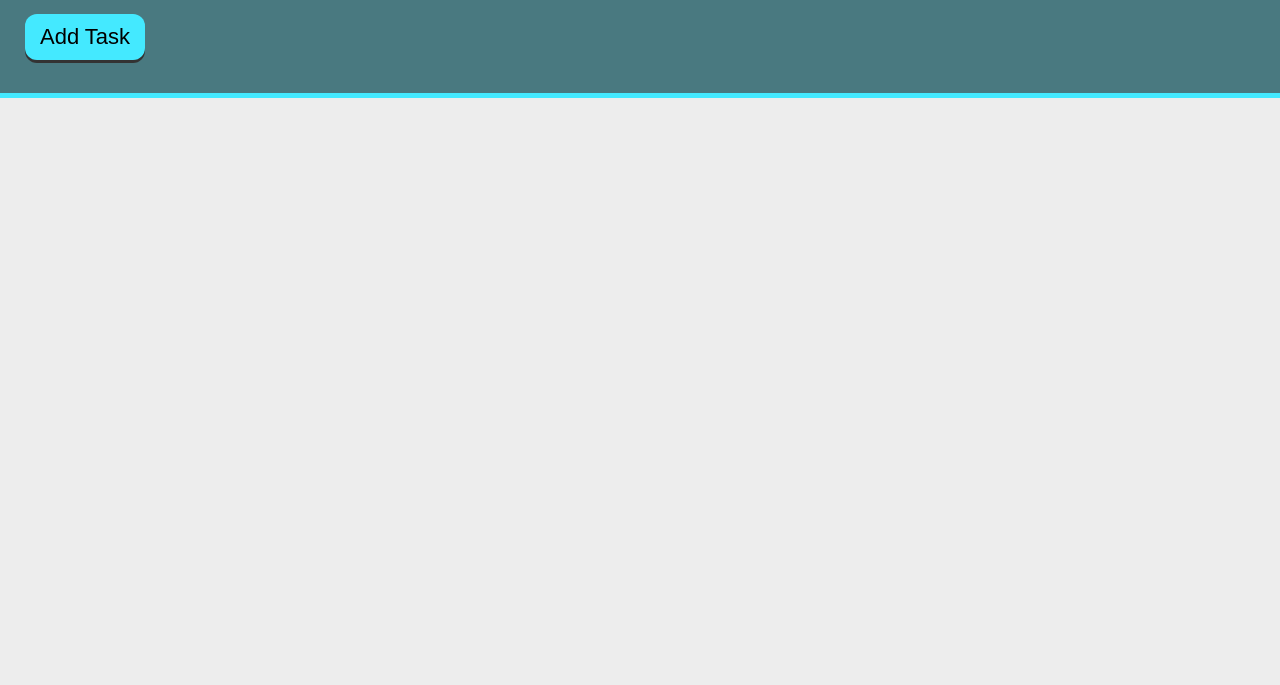
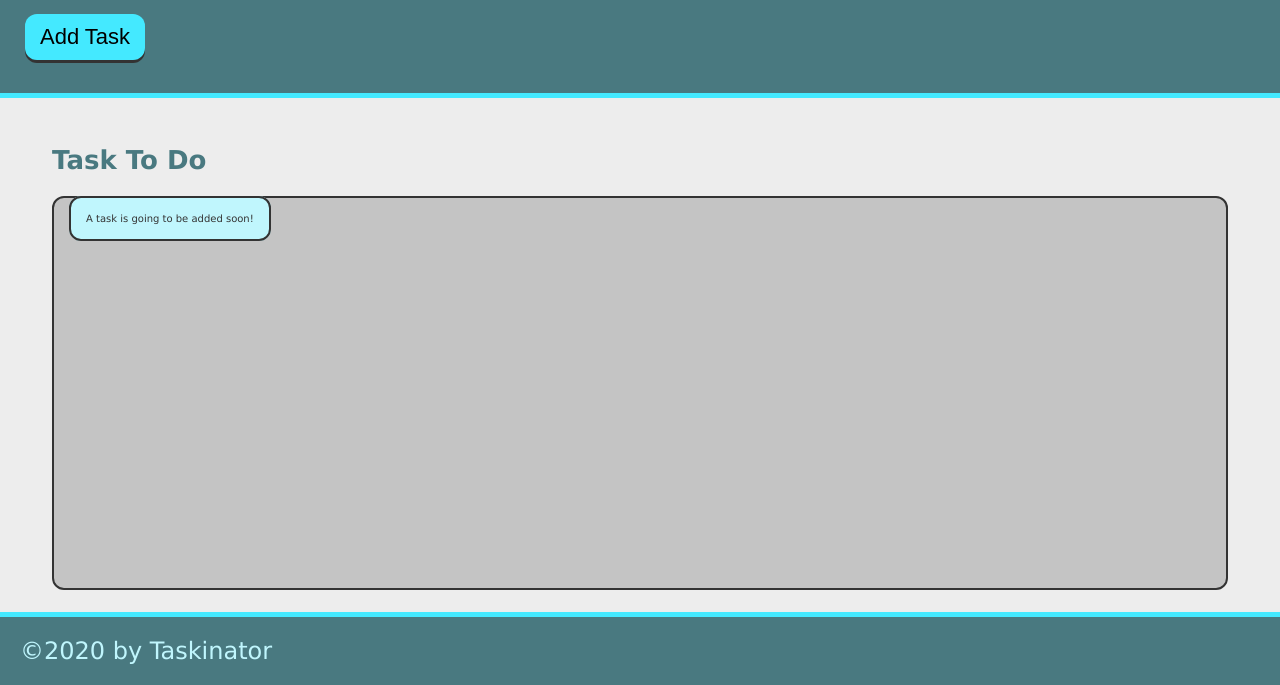
Before and after one commit to RaymundOfina/taskinator, a plain HTML site: page index.html in a window 1280 px wide. Shown: the part 115-800 px from the top of the page. Drawn offline with Linux system fonts and the light colour scheme.

Commit message:
added more to index

```diff
--- a/index.html
+++ b/index.html
@@ -18,6 +18,22 @@
       </header>
 
   <script src="./assets/js/script.js"></script>
+
 </body>
 
+<main class="page-content">
+
+  <section class="task-list-wrapper">
+  <h2 class="list-title">Task To Do </h2>
+  <ul class="task-list">
+      <il class="task-item">A task is going to be added soon!</il>
+  </ul>
+  </section>
+
+  </main>
+
+<footer>
+    &copy;2020 by Taskinator
+  </footer>
+
 </html>
```
